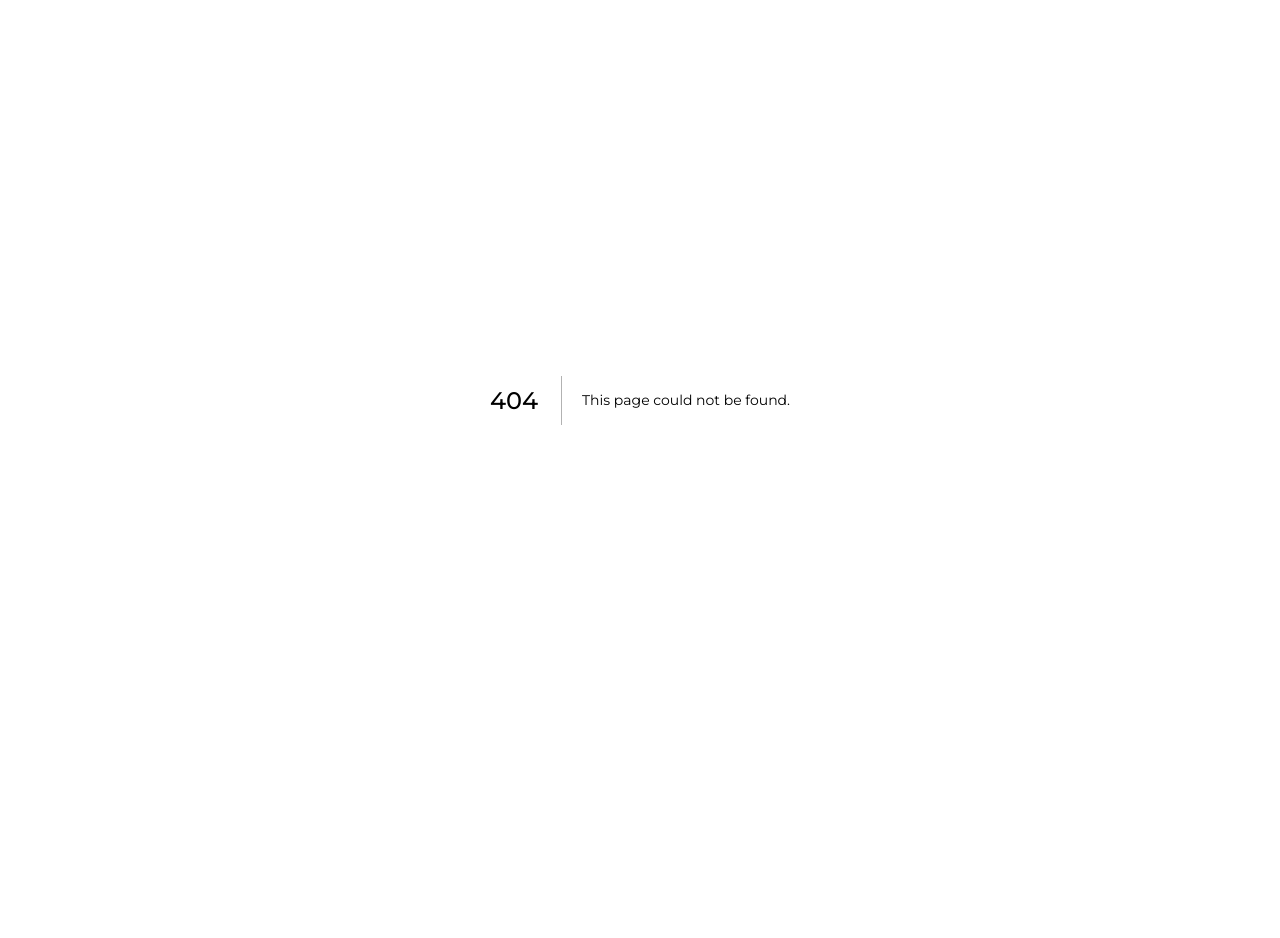
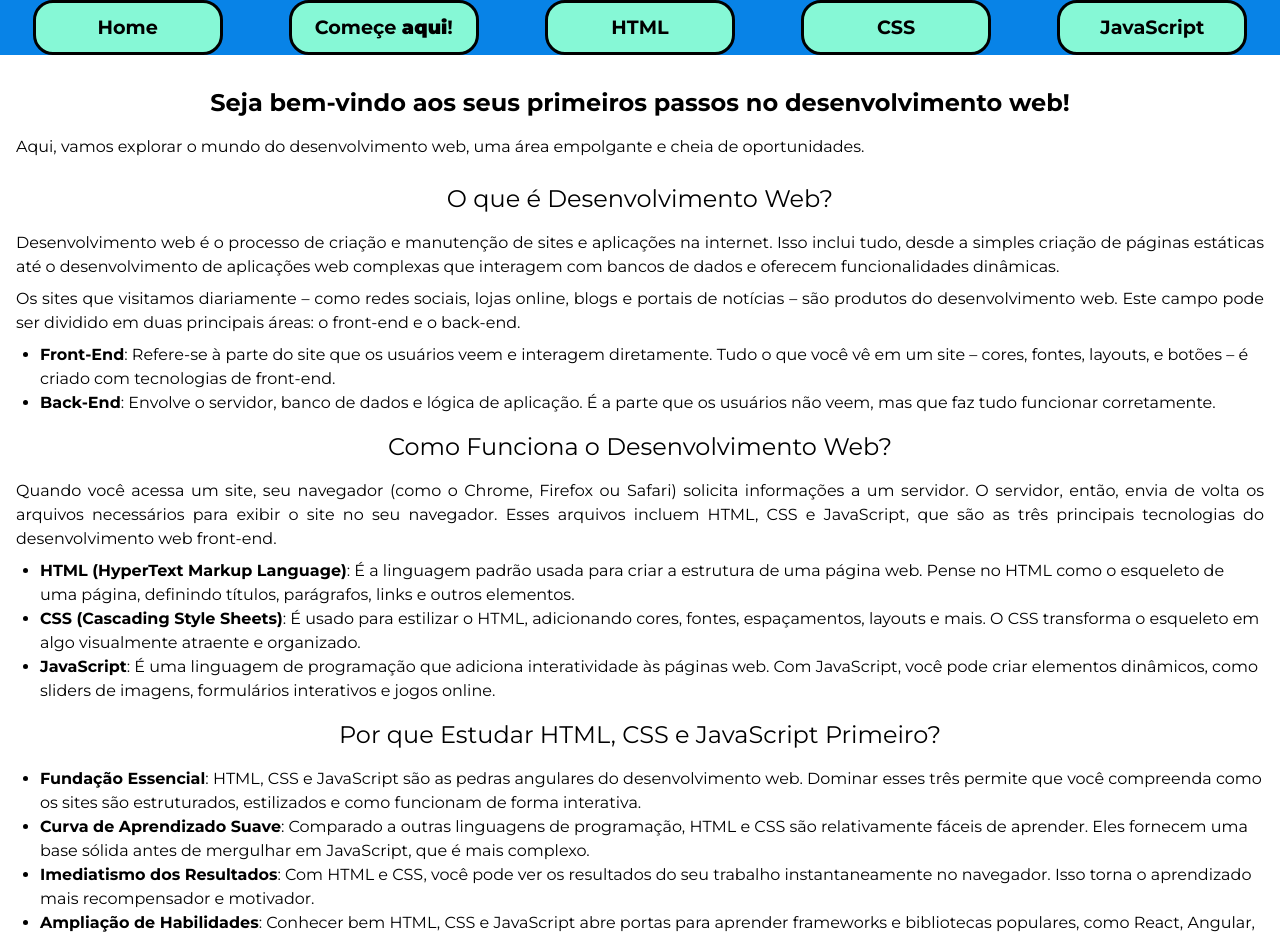
Before and after one commit to arqueduck/QuackAcademy, a Next.js app: page /introducao in a window 1280 px wide. Before the commit this address had no page. Shown: the top 938 px of the page. Before the commit the page ends 800 px from the top, so only its background shows below. Built offline with nearby package versions, Linux system fonts and the light colour scheme.

Commit message:
Created base pages

```diff
--- /dev/null
+++ b/src/app/css/page.js
@@ -0,0 +1,12 @@
+export default function page(){
+    return (
+        <div className="p-4">
+            <h2 className="text-2xl">
+                CSS (Cascading Style Sheet)
+            </h2>
+            <p>
+                O CSS é responsável pela estilização da página. Através dele que definimos características como cor, font, tamanho, etc...
+            </p>
+        </div>
+    )
+}
--- a/src/app/globals.css
+++ b/src/app/globals.css
@@ -18,6 +18,10 @@ header{
   display: flex;
   flex-wrap: wrap;
   gap: 1px;
+}
+
+h1, h2, h3 {
+  margin: 1em 0;
 }
 
 a.menu {
--- /dev/null
+++ b/src/app/html/page.js
@@ -0,0 +1,12 @@
+export default function page(){
+    return (
+        <div className="p-4">
+            <h2 className="text-2xl">
+                HTML (HyperText Markup Language)
+            </h2>
+            <p>
+                O HTML é a estrutura e conteúdo da página...
+            </p>
+        </div>
+    )
+}
--- /dev/null
+++ b/src/app/introducao/page.js
@@ -0,0 +1,63 @@
+
+
+export default function Introduction(){
+    return (
+        <div className="p-4 flex flex-col">
+            <p className="
+            mt-4
+            text-2xl text-center font-bold
+            ">
+                Seja bem-vindo aos seus primeiros passos no desenvolvimento web!
+            </p>
+            <section className="bp-6 my-4">
+                <p className="text-justify pb-2">
+                    Aqui, vamos explorar o mundo do desenvolvimento web, uma área empolgante e cheia de oportunidades.
+                </p>
+
+                <h2 className="text-2xl m-4 text-center">
+                    O que é Desenvolvimento Web?
+                </h2>
+                <p className="text-justify pb-2">
+                    Desenvolvimento web é o processo de criação e manutenção de sites e aplicações na internet. Isso inclui tudo, desde a simples criação de páginas estáticas até o desenvolvimento de aplicações web complexas que interagem com bancos de dados e oferecem funcionalidades dinâmicas.
+                </p>
+                <p className="text-justify pb-2">
+                    Os sites que visitamos diariamente – como redes sociais, lojas online, blogs e portais de notícias – são produtos do desenvolvimento web. Este campo pode ser dividido em duas principais áreas: o front-end e o back-end.
+                </p>
+                <ul className="list-disc pl-6">
+                    <li><strong>Front-End</strong>: Refere-se à parte do site que os usuários veem e interagem diretamente. Tudo o que você vê em um site – cores, fontes, layouts, e botões – é criado com tecnologias de front-end.</li>
+                    <li><strong>Back-End</strong>: Envolve o servidor, banco de dados e lógica de aplicação. É a parte que os usuários não veem, mas que faz tudo funcionar corretamente.</li>
+                </ul>
+
+                <h2 className="text-2xl m-4 text-center">
+                    Como Funciona o Desenvolvimento Web?
+                </h2>
+                <p className="text-justify pb-2">
+                    Quando você acessa um site, seu navegador (como o Chrome, Firefox ou Safari) solicita informações a um servidor. O servidor, então, envia de volta os arquivos necessários para exibir o site no seu navegador. Esses arquivos incluem HTML, CSS e JavaScript, que são as três principais tecnologias do desenvolvimento web front-end.
+                </p>
+                <ul className="list-disc pl-6">
+                    <li><strong>HTML (HyperText Markup Language)</strong>: É a linguagem padrão usada para criar a estrutura de uma página web. Pense no HTML como o esqueleto de uma página, definindo títulos, parágrafos, links e outros elementos.</li>
+                    <li><strong>CSS (Cascading Style Sheets)</strong>: É usado para estilizar o HTML, adicionando cores, fontes, espaçamentos, layouts e mais. O CSS transforma o esqueleto em algo visualmente atraente e organizado.</li>
+                    <li><strong>JavaScript</strong>: É uma linguagem de programação que adiciona interatividade às páginas web. Com JavaScript, você pode criar elementos dinâmicos, como sliders de imagens, formulários interativos e jogos online.</li>
+                </ul>
+
+                <h2 className="text-2xl m-4 text-center">
+                    Por que Estudar HTML, CSS e JavaScript Primeiro?
+                </h2>
+                <ul className="list-disc pl-6">
+                    <li><strong>Fundação Essencial</strong>: HTML, CSS e JavaScript são as pedras angulares do desenvolvimento web. Dominar esses três permite que você compreenda como os sites são estruturados, estilizados e como funcionam de forma interativa.</li>
+                    <li><strong>Curva de Aprendizado Suave</strong>: Comparado a outras linguagens de programação, HTML e CSS são relativamente fáceis de aprender. Eles fornecem uma base sólida antes de mergulhar em JavaScript, que é mais complexo.</li>
+                    <li><strong>Imediatismo dos Resultados</strong>: Com HTML e CSS, você pode ver os resultados do seu trabalho instantaneamente no navegador. Isso torna o aprendizado mais recompensador e motivador.</li>
+                    <li><strong>Ampliação de Habilidades</strong>: Conhecer bem HTML, CSS e JavaScript abre portas para aprender frameworks e bibliotecas populares, como React, Angular, e Vue.js, além de tecnologias back-end, como Node.js.</li>
+                    <li><strong>Relevância no Mercado</strong>: Ter um bom domínio dessas tecnologias é altamente valorizado no mercado de trabalho. Muitos empregos em tecnologia exigem conhecimentos sólidos em HTML, CSS e JavaScript.</li>
+                </ul>
+
+                <h2 className="text-2xl m-4 text-center">
+                    Conclusão
+                </h2>
+                <p className="text-justify pb-2">
+                    Estudar desenvolvimento web pode parecer um desafio, mas com dedicação e prática, você será capaz de criar sites incríveis e funcionais. HTML, CSS e JavaScript são os primeiros passos nesse caminho e, com o tempo, você poderá expandir seu conhecimento para outras áreas mais avançadas. Estamos aqui para ajudá-lo em cada etapa desse processo de aprendizado. Vamos começar essa jornada juntos!
+                </p>
+            </section>
+        </div>
+    )
+}
--- /dev/null
+++ b/src/app/javascript/page.js
@@ -0,0 +1,12 @@
+export default function page(){
+    return (
+        <div className="p-4">
+            <h2 className="text-2xl">
+                JavaScript
+            </h2>
+            <p>
+                O JavaScript é responsável por dar funcionalidade para a página.
+            </p>
+        </div>
+    )
+}
--- a/src/app/layout.js
+++ b/src/app/layout.js
@@ -1,11 +1,12 @@
 import { Inter } from "next/font/google";
 import "./globals.css";
+import Header from "@/components/Header";
 
 const inter = Inter({ subsets: ["latin"] });
 
 export const metadata = {
-  title: "Create Next App",
-  description: "Generated by create next app",
+  title: "Atividade Extensionista",
+  description: "Atividade extensionista desenvolvido por Felipe e Gustavo.",
 };
 
 export default function RootLayout({ children }) {
@@ -13,10 +14,13 @@ export default function RootLayout({ children }) {
     <html lang="en">
       <head>
         <link rel="preconnect" href="https://fonts.googleapis.com"/>
-        <link rel="preconnect" href="https://fonts.gstatic.com" crossorigin/>
+        <link rel="preconnect" href="https://fonts.gstatic.com" crossOrigin/>
         <link href="https://fonts.googleapis.com/css2?family=Montserrat:ital,wght@0,100..900;1,100..900&display=swap" rel="stylesheet"/>
       </head>
-      <body className={inter.className}>{children}</body>
+      <body className={inter.className}>
+        <Header/>
+        {children}
+      </body>
     </html>
   );
 }
--- a/src/app/page.js
+++ b/src/app/page.js
@@ -2,15 +2,6 @@ import Image from "next/image";
 
 export default function Home() {
   return (
-    <>
-      <header>
-          <a className="menu">Home</a>
-          <a className="menu">Comece AQUI!</a>
-          <a className="menu">HTML</a>
-          <a className="menu">CSS</a>
-          <a className="menu">JavaScript</a>
-      </header>
-
       <div className="p-4">
         <h1>Por que aprender sobre programação?</h1>
         <p>Nos dias de hoje, o contato com a tecnologia é algo cotidiano e as vezes nós usamos tantas tecnologias interessantes diariamente, que esquecemos de onde tudo partiu. Não pensamos com frequencia que para uma tecnologia existir, alguém em algum momento precisou a explorar, idealizar e criar.</p>
@@ -19,6 +10,5 @@ export default function Home() {
         <b><p>Quem sabe você não é o próximo Steve Jobs?</p></b>
         <p>Bora testar?</p>
       </div>
-    </>
   );
 }
--- /dev/null
+++ b/src/components/Header.js
@@ -0,0 +1,29 @@
+import Link from "next/link";
+
+
+export default function Header(){
+    return (
+        <header>
+            <Link href="/"
+            className="menu">
+                Home
+            </Link>
+            <Link href="/introducao"
+            className="menu">
+                Começe <strong>aqui</strong>!
+            </Link>
+            <Link href="/html"
+            className="menu">
+                HTML
+            </Link>
+            <Link href="/css"
+            className="menu">
+                CSS
+            </Link>
+            <Link href="/javascript"
+            className="menu">
+               JavaScript
+            </Link>
+        </header>
+    )
+}
```
